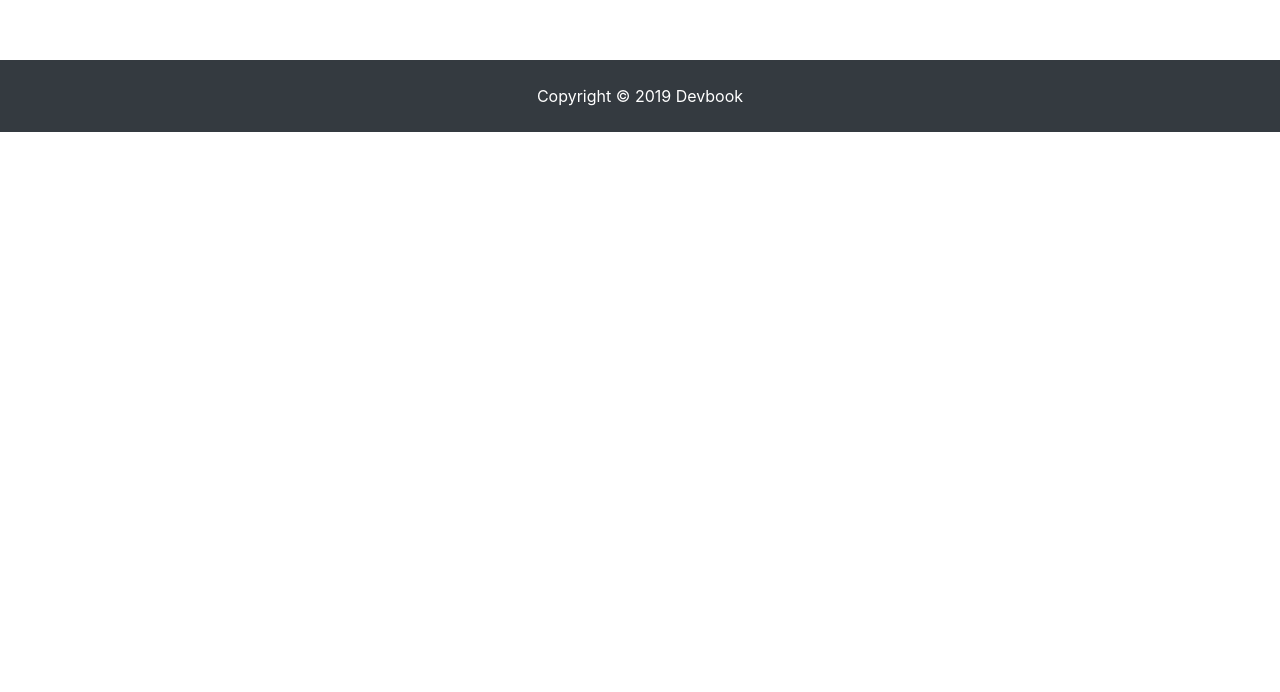
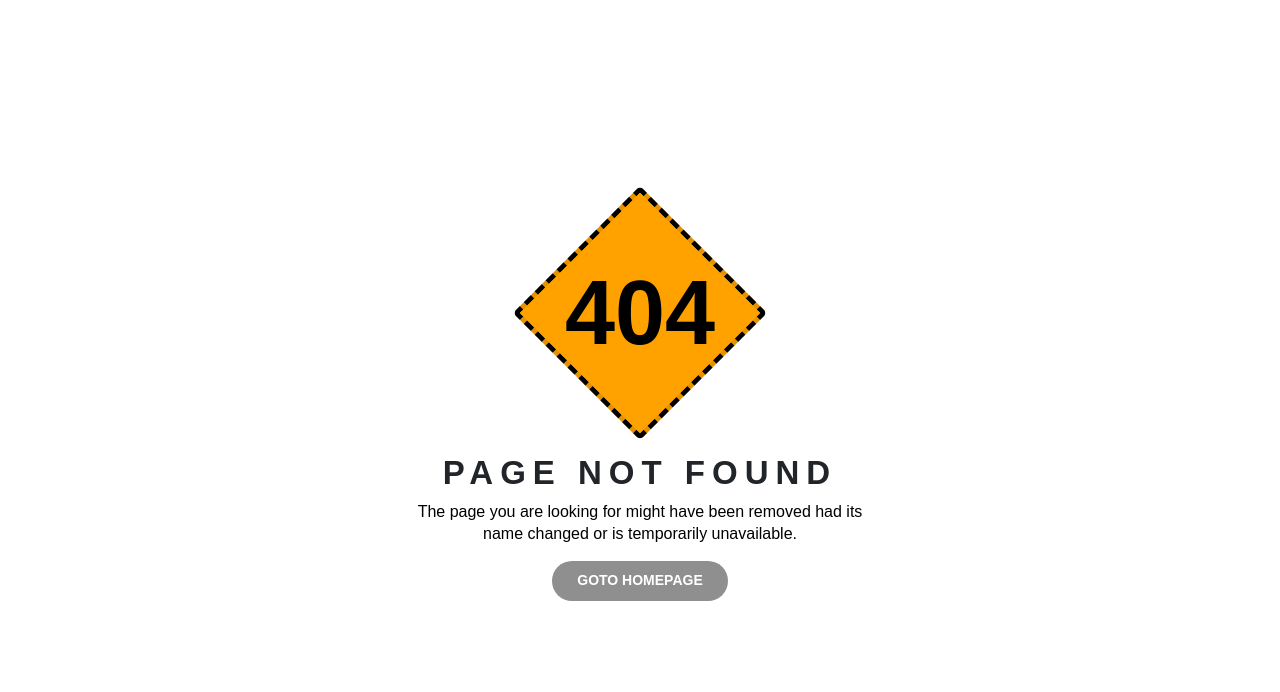
Before and after one commit to azad25/devbook, a React (Create React App) app in the folder client/: page /login in a window 1280 px wide. Shown: the part 788-1480 px from the top of the page. Before the commit the page ends 920 px from the top, so only its background shows below. Built offline with nearby package versions, Linux system fonts and the light colour scheme.

Commit message:
404 route

```diff
--- a/client/src/App.js
+++ b/client/src/App.js
@@ -18,6 +18,7 @@ import Login from "./components/layout/auth/Login";
 import Register from "./components/layout/auth/Register";
 import Dashboard from "./components/layout/auth/Dashboard";
 import CreateProfile from "./components/create-profile/CreateProfile";
+import NotFound from "./components/layout/404/NotFound";
 
 // check for token
 
@@ -61,6 +62,9 @@ class App extends Component {
             <Switch>
               <PrivateRoute exact path="/create-profile" component={CreateProfile} />
             </Switch>
+            <Switch>
+              <Route component={NotFound} />
+            </Switch>
             <Footer />
           </div>
         </Router>
--- /dev/null
+++ b/client/src/components/layout/404/NotFound.css
@@ -0,0 +1,119 @@
+/* 404 Page css */
+
+* {
+    -webkit-box-sizing: border-box;
+            box-sizing: border-box;
+  }
+
+  body {
+    padding: 0;
+    margin: 0;
+  }
+
+  #notfound {
+    position: relative;
+    height: 100vh;
+  }
+
+  #notfound .notfound {
+    position: absolute;
+    left: 50%;
+    top: 50%;
+    -webkit-transform: translate(-50%, -50%);
+        -ms-transform: translate(-50%, -50%);
+            transform: translate(-50%, -50%);
+  }
+
+  .notfound {
+    max-width: 460px;
+    width: 100%;
+    text-align: center;
+    line-height: 1.4;
+  }
+
+  .notfound .notfound-404 {
+    position: relative;
+    width: 180px;
+    height: 180px;
+    margin: 0px auto 50px;
+  }
+
+  .notfound .notfound-404>div:first-child {
+    position: absolute;
+    left: 0;
+    right: 0;
+    top: 0;
+    bottom: 0;
+    background: #ffa200;
+    -webkit-transform: rotate(45deg);
+        -ms-transform: rotate(45deg);
+            transform: rotate(45deg);
+    border: 5px dashed #000;
+    border-radius: 5px;
+  }
+
+  .notfound .notfound-404>div:first-child:before {
+    content: '';
+    position: absolute;
+    left: -5px;
+    right: -5px;
+    bottom: -5px;
+    top: -5px;
+    -webkit-box-shadow: 0px 0px 0px 5px rgba(0, 0, 0, 0.1) inset;
+            box-shadow: 0px 0px 0px 5px rgba(0, 0, 0, 0.1) inset;
+    border-radius: 5px;
+  }
+
+  .notfound .notfound-404 h1 {
+    font-family: 'Cabin', sans-serif;
+    color: #000;
+    font-weight: 700;
+    margin: 0;
+    font-size: 90px;
+    position: absolute;
+    top: 50%;
+    -webkit-transform: translate(-50%, -50%);
+        -ms-transform: translate(-50%, -50%);
+            transform: translate(-50%, -50%);
+    left: 50%;
+    text-align: center;
+    height: 40px;
+    line-height: 40px;
+  }
+
+  .notfound h2 {
+    font-family: 'Cabin', sans-serif;
+    font-size: 33px;
+    font-weight: 700;
+    text-transform: uppercase;
+    letter-spacing: 7px;
+  }
+
+  .notfound p {
+    font-family: 'Cabin', sans-serif;
+    font-size: 16px;
+    color: #000;
+    font-weight: 400;
+  }
+
+  .notfound a {
+    font-family: 'Cabin', sans-serif;
+    display: inline-block;
+    padding: 10px 25px;
+    background-color: #8f8f8f;
+    border: none;
+    border-radius: 40px;
+    color: #fff;
+    font-size: 14px;
+    font-weight: 700;
+    text-transform: uppercase;
+    text-decoration: none;
+    -webkit-transition: 0.2s all;
+    transition: 0.2s all;
+  }
+
+  .notfound a:hover {
+    background-color: #2c2c2c;
+  }
+
+  /* 404 Page css */
--- /dev/null
+++ b/client/src/components/layout/404/NotFound.js
@@ -0,0 +1,22 @@
+import React from "react";
+import {Link} from 'react-router-dom';
+import "./NotFound.css";
+
+export default () => {
+  return (
+    <div id="notfound">
+      <div class="notfound">
+        <div class="notfound-404">
+          <div />
+          <h1>404</h1>
+        </div>
+        <h2>Page not found</h2>
+        <p>
+          The page you are looking for might have been removed had its name
+          changed or is temporarily unavailable.
+        </p>
+        <Link to="/">Goto Homepage</Link>
+      </div>
+    </div>
+  );
+};
```
